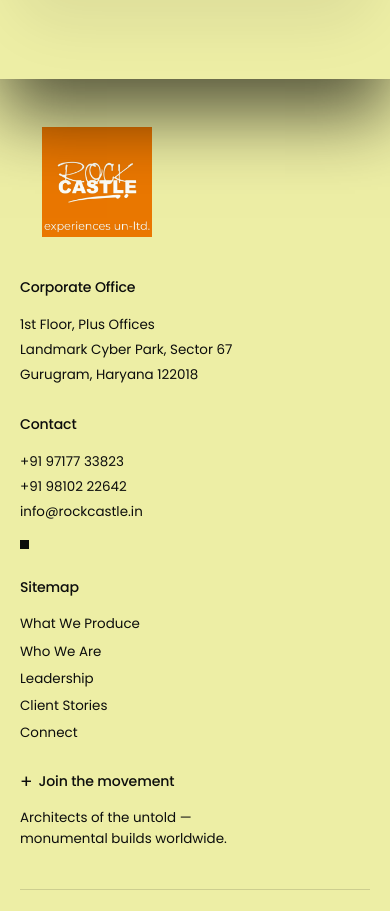
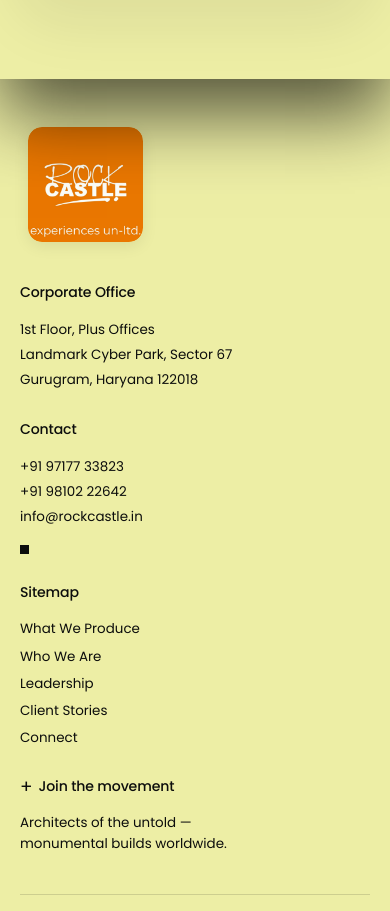
Before and after one commit to Jnyanu18/rockcastle_hoy, a Next.js app: page /contact in a window 390 px wide. Shown: the part 1670-2581 px from the top of the page. Built offline with nearby package versions, Linux system fonts and the light colour scheme.

Commit message:
added smooth scrolling

```diff
--- a/app/globals.css
+++ b/app/globals.css
@@ -25,7 +25,7 @@
 }
 
 html {
-  scroll-behavior: smooth;
+  scroll-behavior: auto !important;
   -webkit-font-smoothing: antialiased;
 }
 
--- a/app/layout.tsx
+++ b/app/layout.tsx
@@ -11,6 +11,8 @@ const sans = Poppins({
   display: "swap",
 });
 
+import SmoothScroll from "@/components/SmoothScroll";
+
 export const metadata: Metadata = {
   title: brand.name,
   description: brand.tagline,
@@ -19,7 +21,10 @@ export const metadata: Metadata = {
 export default function RootLayout({ children }: { children: React.ReactNode }) {
   return (
     <html lang="en" className={sans.variable}>
-      <body className="bg-canvas font-sans text-ink antialiased">{children}</body>
+      <body className="bg-canvas font-sans text-ink antialiased">
+        <SmoothScroll />
+        {children}
+      </body>
     </html>
   );
 }
--- a/components/Footer.css
+++ b/components/Footer.css
@@ -82,11 +82,14 @@ main.main--how-we-work {
   justify-self: start;
 }
 
-/* Center Logo: Centered in middle grid cell */
+/* Center Logo: Aligned with top headings and centered in column */
 .footer__col--center {
   justify-self: center;
-  align-self: center;
-  padding: 0 clamp(12px, 1.8vw, 32px);
+  align-self: start;
+  display: flex;
+  align-items: center;
+  justify-content: center;
+  padding: 0 clamp(8px, 1.5vw, 24px);
 }
 
 .footer__col--sitemap {
@@ -158,24 +161,30 @@ main.main--how-we-work {
 
 /* Center Logo Link & Image */
 .footer__logo-link {
-  display: flex;
+  display: inline-flex;
   align-items: center;
   justify-content: center;
   text-decoration: none;
-  transition: transform 0.25s cubic-bezier(0.2, 0.8, 0.2, 1), opacity 0.2s ease;
+  border-radius: clamp(14px, 1.4vw, 20px);
+  box-shadow: 0 4px 16px rgba(0, 0, 0, 0.08);
+  overflow: hidden;
+  isolation: isolate;
+  transition: transform 0.3s cubic-bezier(0.16, 1, 0.3, 1),
+              box-shadow 0.3s ease;
 }
 
 .footer__logo-link:hover {
-  transform: scale(1.05);
-  opacity: 0.9;
+  transform: translateY(-2px) scale(1.03);
+  box-shadow: 0 8px 24px rgba(0, 0, 0, 0.14);
 }
 
 .footer__logo-img {
-  width: clamp(140px, 11vw, 185px);
-  height: auto;
-  max-height: 110px;
-  object-fit: contain;
+  width: clamp(130px, 9.5vw, 160px);
+  height: clamp(130px, 9.5vw, 160px);
+  aspect-ratio: 1 / 1;
+  object-fit: cover;
   display: block;
+  border-radius: inherit;
 }
 
 /* Sitemap Navigation */
@@ -267,7 +276,8 @@ main.main--how-we-work {
   }
 
   .footer__logo-img {
-    width: 130px;
+    width: clamp(115px, 16vw, 140px);
+    height: clamp(115px, 16vw, 140px);
   }
 }
 
--- /dev/null
+++ b/components/SmoothScroll.tsx
@@ -0,0 +1,110 @@
+"use client";
+
+import { useEffect, useRef } from "react";
+import { usePathname } from "next/navigation";
+import Lenis from "lenis";
+import "lenis/dist/lenis.css";
+import gsap from "gsap";
+import { ScrollTrigger } from "gsap/ScrollTrigger";
+
+gsap.registerPlugin(ScrollTrigger);
+
+declare global {
+  interface Window {
+    __lenis?: Lenis;
+  }
+}
+
+/**
+ * Global Smooth Scrolling Engine powered by Lenis + GSAP.
+ * Dampens forceful mousewheel flicks to prevent sudden jumps down the page,
+ * synchronizes all ScrollTrigger animations frame-by-frame, and manages route transitions.
+ */
+export default function SmoothScroll() {
+  const pathname = usePathname();
+  const lenisRef = useRef<Lenis | null>(null);
+
+  useEffect(() => {
+    // Check if user prefers reduced motion for accessibility
+    const prefersReducedMotion = window.matchMedia(
+      "(prefers-reduced-motion: reduce)"
+    ).matches;
+
+    if (prefersReducedMotion) return;
+
+    // Initialize Lenis with optimized momentum damping
+    const lenis = new Lenis({
+      duration: 1.15,
+      easing: (t) => Math.min(1, 1.001 - Math.pow(2, -10 * t)),
+      orientation: "vertical",
+      gestureOrientation: "vertical",
+      smoothWheel: true,
+      wheelMultiplier: 0.85, // Dampens aggressive wheel acceleration
+      touchMultiplier: 1.5,
+      infinite: false,
+      autoRaf: false, // Driven synchronously by gsap.ticker below
+      virtualScroll: (data) => {
+        // Cap excessive mousewheel momentum spikes so forceful scrolls glide gracefully
+        // instead of throwing the user 80% down the page
+        const maxDelta = 110;
+        if (Math.abs(data.deltaY) > maxDelta) {
+          data.deltaY = Math.sign(data.deltaY) * maxDelta;
+        }
+        return true;
+      },
+    });
+
+    lenisRef.current = lenis;
+    window.__lenis = lenis;
+
+    // Connect Lenis scroll events to GSAP ScrollTrigger
+    lenis.on("scroll", () => {
+      ScrollTrigger.update();
+    });
+
+    // Synchronize Lenis execution with GSAP's central RAF ticker
+    const tickerCallback = (time: number) => {
+      lenis.raf(time * 1000);
+    };
+
+    gsap.ticker.add(tickerCallback);
+    gsap.ticker.lagSmoothing(0);
+
+    // Initial ScrollTrigger refresh after DOM layout settles
+    const refreshTimer = setTimeout(() => {
+      ScrollTrigger.refresh();
+    }, 120);
+
+    return () => {
+      clearTimeout(refreshTimer);
+      gsap.ticker.remove(tickerCallback);
+      lenis.destroy();
+      lenisRef.current = null;
+      delete window.__lenis;
+    };
+  }, []);
+
+  // Handle route changes smoothly
+  useEffect(() => {
+    if (!lenisRef.current) return;
+
+    const hash = window.location.hash;
+    if (hash) {
+      const target = document.querySelector(hash);
+      if (target) {
+        setTimeout(() => {
+          lenisRef.current?.scrollTo(target as HTMLElement, {
+            offset: -20,
+            duration: 1.2,
+          });
+        }, 150);
+        return;
+      }
+    }
+
+    lenisRef.current.scrollTo(0, { immediate: true });
+    ScrollTrigger.refresh();
+  }, [pathname]);
+
+  return null;
+}
--- a/package.json
+++ b/package.json
@@ -14,6 +14,7 @@
     "@react-three/rapier": "^2.2.0",
     "framer-motion": "^14.0.0",
     "gsap": "^3.15.0",
+    "lenis": "^1.3.26",
     "next": "^16.3.8",
     "react": "^19.3.0",
     "react-dom": "^19.3.0",
```
Also changed, not shown: 1 other file (tests, documents, lock files or other folders).
